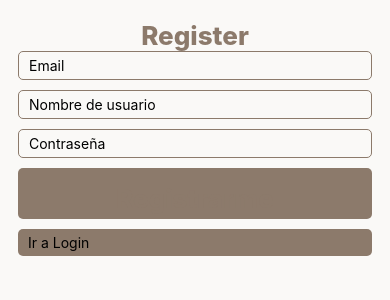
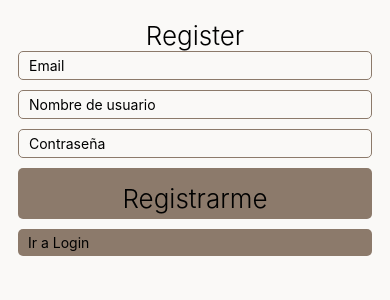
Before and after one commit to magui-sanchez/PI-RN-Sanchez-Iribarren-Halfie, a React Native app: screen /Register in a window 390 px wide. Shown: the top 300 px of the page. Built offline with nearby package versions, Linux system fonts and the light colour scheme; no server answers.

Commit message:
corregi error

```diff
--- a/src/screens/Register.js
+++ b/src/screens/Register.js
@@ -67,10 +67,10 @@ const styles = StyleSheet.create({
     },
     register: {
         fontSize: 26,
-        fontWeight: '800',
-        color: '#8C7A6B',
+        fontWeight: '300',
+        color: 'black',
         textAlign: 'center',
-        marginTop: 10,
+        marginTop: 10
     },
     textInput: {
         borderWidth: 1,
@@ -97,5 +97,6 @@ const styles = StyleSheet.create({
         paddingVertical: 5,
         borderRadius: 5,
         marginBottom: 10,
+        textAlign: 'center'
     }
 });
```
